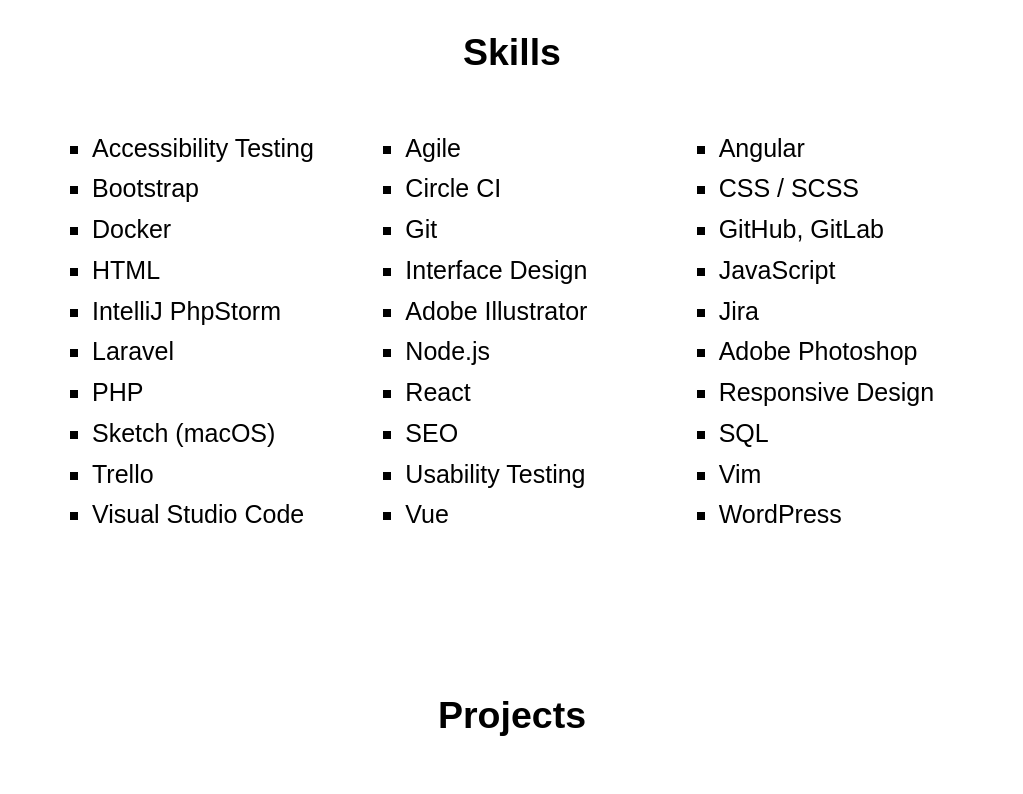
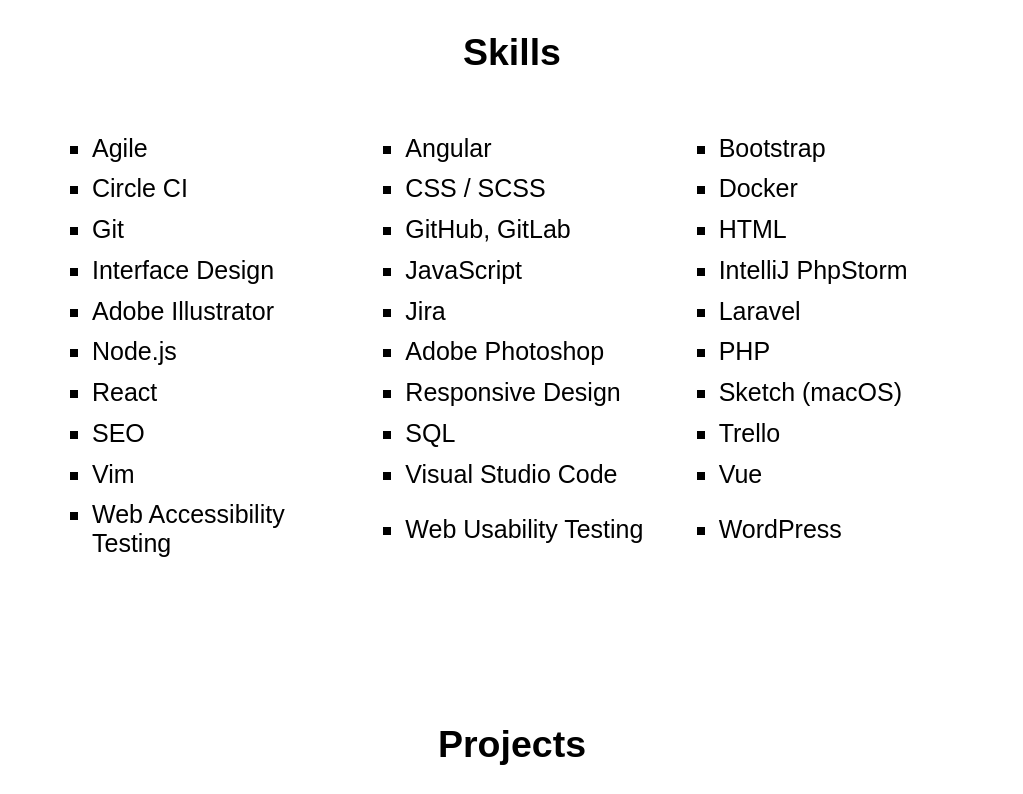
Before and after one commit to gmeben/personal, a plain HTML site: page index.html in a window 1280 px wide. Shown: the part 880-1674 px from the top of the page, without its empty margins (128-1151 px from the left). Drawn offline with Linux system fonts and the light colour scheme.

Commit message:
refactor: Move and rename skill items

```diff
--- a/index.html
+++ b/index.html
@@ -38,7 +38,6 @@
         <section id="skills">
             <h2 class="title text-center" aria-label="Skills:">Skills</h2>
             <ul class="list-skills">
-                <li aria-label="Accessibility Testing,">Accessibility Testing</li>
                 <li aria-label="Agile, ">Agile</li>
                 <li aria-label="Angular, ">Angular</li>
                 <li aria-label="Bootstrap, ">Bootstrap</li>
@@ -63,10 +62,11 @@
                 <li aria-label="Search Engine Optimization, ">SEO</li>
                 <li aria-label="SQL, ">SQL</li>
                 <li aria-label="Trello, ">Trello</li>
-                <li aria-label="Usability Testing, ">Usability Testing</li>
                 <li aria-label="Vim, ">Vim</li>
                 <li aria-label="Visual Studio Code, ">Visual Studio Code</li>
                 <li aria-label="Vue, ">Vue</li>
+                <li aria-label="Web Accessibility Testing,">Web Accessibility Testing</li>
+                <li aria-label="Web Usability Testing, ">Web Usability Testing</li>
                 <li aria-label="WordPress.">WordPress</li>
             </ul>
         </section>
```
